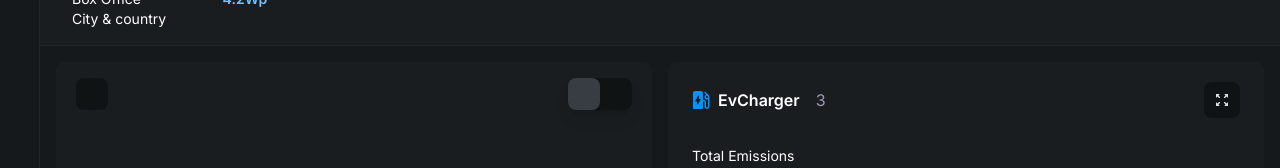
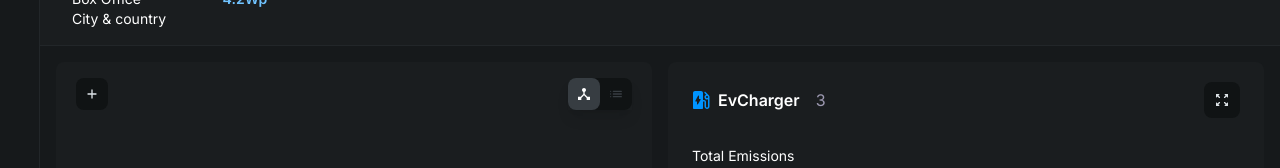
Before and after one commit to pountzas/smart-home-v2, a Next.js app: page / in a window 1280 px wide. Shown: the part 192-360 px from the top of the page. Built offline with nearby package versions, Linux system fonts and the light colour scheme; what tailwindcss-border-gradients would draw is missing.

Commit message:
add icons miniToggle FlowToggle and animation

```diff
--- a/components/powerFlow/index.tsx
+++ b/components/powerFlow/index.tsx
@@ -1,6 +1,10 @@
 "use client";
 import { useRecoilState } from "recoil";
 import { flowMiniVersionState } from "@/atoms/uiAtom";
+import Plus from "@/public/icons/Plus";
+import MiniToggle from "@/public/icons/MiniToggle";
+import FlowToggle from "@/public/icons/FlowToggle";
+import { motion } from "framer-motion";
 
 function Powerflow() {
   const [flowMiniVersion, setFlowMiniVersion] =
@@ -20,7 +24,7 @@ function Powerflow() {
       <div
         className={`${
           flowMiniVersion ? "flex flex-col items-center justify-start" : ""
-        } object-contain  rounded-lg bg-secondary pt-2`}
+        } object-contain rounded-lg bg-secondary pt-2`}
       >
         {/* <SensorsStreamController
         accessToken={mainState.cloudToken}
@@ -28,14 +32,14 @@ function Powerflow() {
         sensors={mainState.streamingSensorsUUIDs}
       /> */}
         <div className="flex items-center justify-between px-5 py-2">
-          {!flowMiniVersion && (
-            <div
-              onClick={handleAddDevice}
-              className="z-10 flex items-center justify-center w-8 h-8 col-span-1 rounded-lg bg-buttonsPrimary"
-            >
-              {/* <Plus /> */}
-            </div>
-          )}
+          <motion.button
+            initial={{ opacity: flowMiniVersion ? 0 : 1 }}
+            animate={{ opacity: !flowMiniVersion ? 1 : 0 }}
+            onClick={handleAddDevice}
+            className="z-10 flex items-center justify-center w-8 h-8 col-span-1 rounded-lg bg-buttonsPrimary"
+          >
+            <Plus />
+          </motion.button>
           <div className="w-[64px] h-[32px] bg-buttonsPrimary rounded-lg col-span-8">
             <div className="relative flex shadow-lg">
               <div
@@ -50,7 +54,7 @@ function Powerflow() {
                   !flowMiniVersion && "text-textSecondary"
                 } flex h-8 w-8 z-10 flex-col  items-center justify-center`}
               >
-                {/* <FlowToggle color={flowMiniVersion} /> */}
+                <FlowToggle fill={flowMiniVersion ? "black" : "white"} />
               </button>
               <button
                 type="button"
@@ -59,7 +63,7 @@ function Powerflow() {
                   flowMiniVersion && "text-textSecondary"
                 } flex h-8 w-8 z-10 flex-col  items-center justify-center`}
               >
-                {/* <MiniToggle color={!flowMiniVersion} /> */}
+                <MiniToggle color={!flowMiniVersion} />
               </button>
             </div>
           </div>
```
